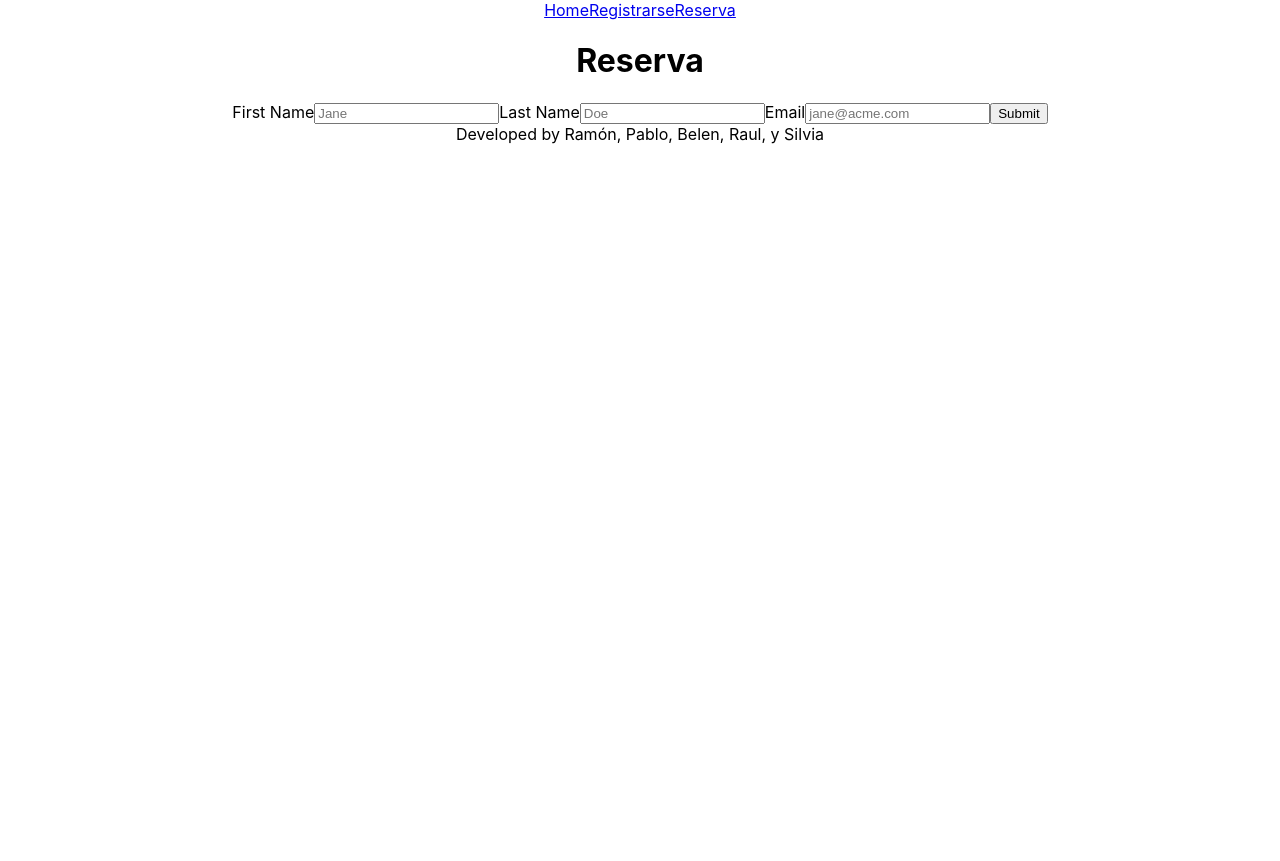
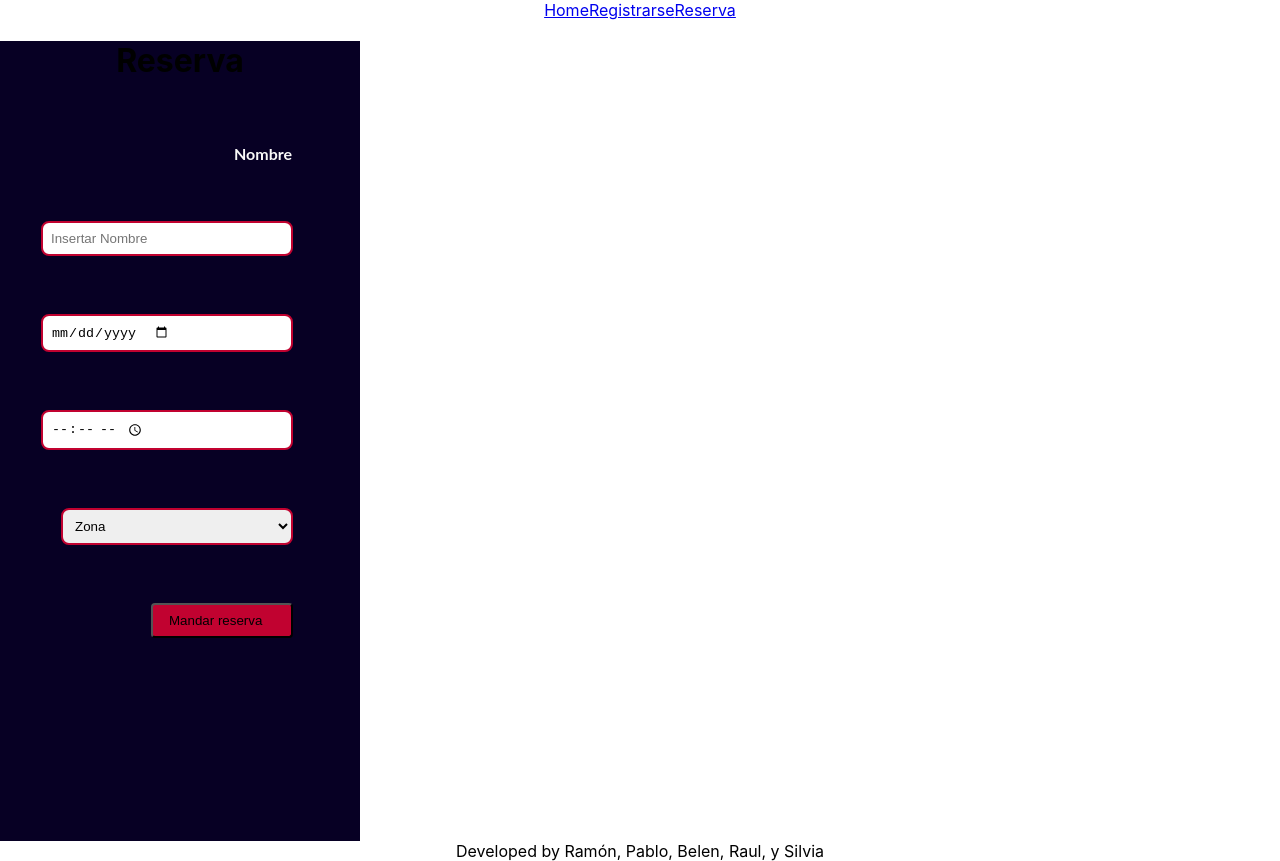
Before and after one commit to RMoreno207/reservaDiscoteca, a React (Create React App) app: page /booking in a window 1280 px wide. Before the commit the page ends 800 px from the top, so only its background shows below. Built offline with nearby package versions, Linux system fonts and the light colour scheme.

Commit message:
create form

```diff
--- a/src/App.css
+++ b/src/App.css
@@ -32,7 +32,71 @@
   from {
     transform: rotate(0deg);
   }
+
   to {
     transform: rotate(360deg);
   }
 }
+
+/* Formulario reserva */
+.Reserva {
+  width: 360px;
+  height: 800px;
+  flex-grow: 0;
+  background-color: #070024;
+}
+
+.Form_reserva {
+  width: 232px;
+  height: 357px;
+  display: flex;
+  flex-direction: column;
+  justify-content: flex-start;
+  align-items: flex-end;
+  gap: 58px;
+  margin: 64px 67px 80px 61px;
+  padding: 0;
+}
+
+.input-sin-desplegar {
+  width: 232px;
+  height: 40px;
+  flex-grow: 0;
+  display: flex;
+  flex-direction: row;
+  justify-content: flex-start;
+  align-items: center;
+  gap: 106px;
+  padding: 8px;
+  border-radius: 8px;
+  border: solid 2px #c10230;
+}
+
+.Ttulo {
+  width: 59px;
+  height: 19px;
+  flex-grow: 0;
+  font-family: Lato;
+  font-size: 16px;
+  font-weight: bold;
+  font-stretch: normal;
+  font-style: normal;
+  line-height: normal;
+  letter-spacing: normal;
+  text-align: left;
+  color: #f9f8f8;
+}
+
+.Main-Button-Original {
+  width: 142px;
+  height: 35px;
+  flex-grow: 0;
+  display: flex;
+  flex-direction: row;
+  justify-content: flex-start;
+  align-items: center;
+  gap: 10px;
+  padding: 8px 16px;
+  border-radius: 4px;
+  background-color: #c10230;
+}
--- a/src/components/Main/Booking/Booking.jsx
+++ b/src/components/Main/Booking/Booking.jsx
@@ -1,38 +1,52 @@
 import React from "react";
-import { Formik, Field, Form } from 'formik';
 
 const Booking = () => {
   return (
-    <div>
-      <h1>Reserva</h1>
-      <Formik
-        initialValues={{
-          firstName: '',
-          lastName: '',
-          email: '',
-        }}
-        onSubmit={async (values) => {
-          await new Promise((r) => setTimeout(r, 500));
-          alert(JSON.stringify(values, null, 2));
-        }}
-      >
-        <Form>
-          <label htmlFor="firstName">First Name</label>
-          <Field id="firstName" name="firstName" placeholder="Jane" />
-
-          <label htmlFor="lastName">Last Name</label>
-          <Field id="lastName" name="lastName" placeholder="Doe" />
-
-          <label htmlFor="email">Email</label>
-          <Field
-            id="email"
+    <div className="Reserva">
+      <div >
+        <h1>Reserva</h1>
+        <form className="Form_reserva">
+          <label className="Ttulo" htmlFor="firstName">Nombre</label>
+          {/* Nombre */}
+          <input className="input-sin-desplegar"
+            id="firstName"
+            name="firstName"
+            placeholder="Insertar Nombre"
+          />
+          {/* fecha */}
+          <input className="input-sin-desplegar"
+            id="date"
+            type="date"
+            name="date"
+            placeholder="Escoger fecha"
+          />
+          {/* Hora */}
+          <input className="input-sin-desplegar"
+            id="time"
+            type="time"
+            name="time"
+            placeholder="Hora"
+          />
+          {/* Zona */}
+          <select className="input-sin-desplegar" name="zone" id="zone" placeholder="Zona">
+            <option value="zona">Zona</option>
+            <option value="vip">VIP</option>
+            <option value="palco">Palco</option>
+            <option value="terraza">Terraza</option>
+            <option value="ZonaA">Zona A</option>
+            <option value="ZonaB">Zona B</option>
+            <option value="ZonaC">Zona C</option>
+          </select>
+          {/* Email
+<input className="input-sin-desplegar"
+             id="email"
             name="email"
-            placeholder="jane@acme.com"
+            placeholder="usuario@gmail.com"
             type="email"
-          />
-          <button type="submit">Submit</button>
-        </Form>
-      </Formik>
+          />*/}
+          <button className="Main-Button-Original" type="submit">Mandar reserva</button>
+        </form>
+      </div>
     </div>
   )
 };
```
